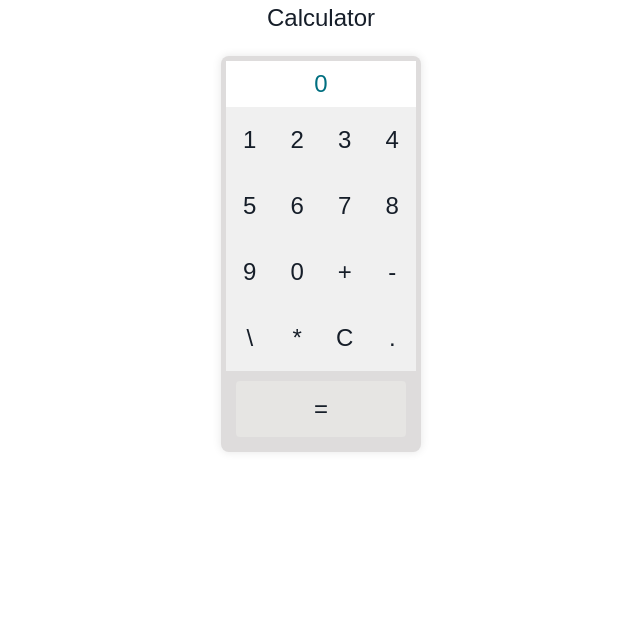
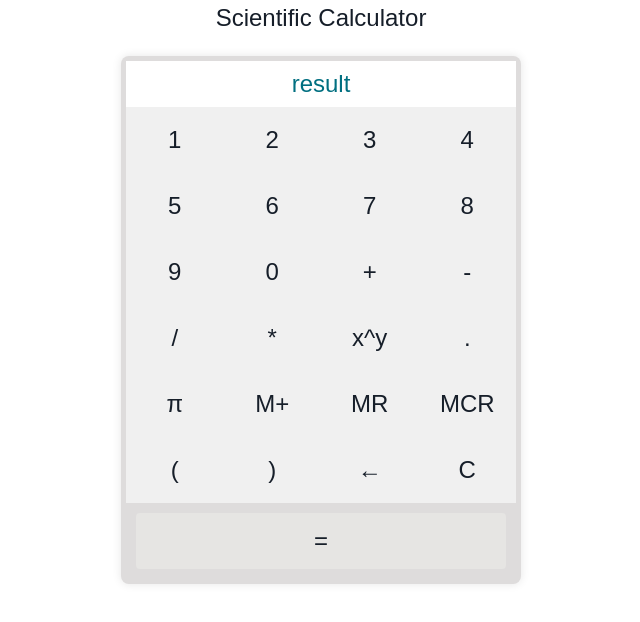
Before and after one commit to orbalmas/web_ex8, a plain HTML site: page index.html in a window 1280 px wide. Shown: the whole page, without its empty margins (319-959 px from the left). Drawn offline with nearby package versions, Linux system fonts and the light colour scheme.

Commit message:
Sat 01-27-24

```diff
--- a/index.html
+++ b/index.html
@@ -24,7 +24,7 @@
         }
         .containner{
             border-radius: 8px;
-            width: 200px; margin: 20px auto; background-color: rgb(222, 220, 220);
+            width:400px; margin: 20px auto; background-color: rgb(222, 220, 220);
             padding: 5px;
             font-family: 'Arial', sans-serif;
             box-shadow: 0 0 10px rgba(0, 0, 0, 0.1);
@@ -73,28 +73,36 @@
 <body class="dark:text-white light:text-black">
 
     <div style ="text-align: center; font-size: 24px;  font-family: 'Arial', sans-serif; color: rgb(22, 30, 41);" id="myDiv">
-        Calculator
-    <div class="containner">
-    <div class="monitor" id="monitor">0</div>
-    <div class="buttons">
-     <div class="but">1</div>
-     <div class="but">2</div>
-     <div class="but">3</div>
-     <div class="but">4</div>
-     <div class="but">5</div>
-     <div class="but">6</div>
-     <div class="but">7</div>
-     <div class="but">8</div>
-     <div class="but">9</div>
-     <div class="but">0</div>
-     <div class="but">+</div>
-     <div class="but">-</div>
-     <div class="but">\</div>
-     <div class="but">*</div>
-     <div class="but">C</div>
-     <div class="but">.</div>
+        Scientific Calculator
+     <div class="containner">
+     <div class="monitor" id="monitor">result</div>
+     <div class="buttons">
+     <div class="but" onclick="appendNumber(1)">1</div>
+     <div class="but" onclick="appendNumber(2)">2</div>
+     <div class="but" onclick="appendNumber(3)">3</div>
+     <div class="but" onclick="appendNumber(4)">4</div>
+     <div class="but" onclick="appendNumber(5)">5</div>
+     <div class="but" onclick="appendNumber(6)">6</div>
+     <div class="but" onclick="appendNumber(7)">7</div>
+     <div class="but" onclick="appendNumber(8)">8</div>
+     <div class="but" onclick="appendNumber(9)">9</div>
+     <div class="but" onclick="appendNumber(0)">0</div>
+     <div class="but" onclick="appendSymbol('+')">+</div>
+     <div class="but" onclick="appendSymbol('-')">-</div>
+     <div class="but" onclick="appendSymbol('/')">/</div>
+     <div class="but" onclick="appendSymbol('*')" >*</div>
+     <div class="but" onclick="startPower()">x^y</div>
+     <div class="but" onclick="appendSymbol('.')">.</div>
+     <div class="but" onclick="appendPi()">π</div>
+     <div class="but" onclick="storeInMemory()">M+</div>
+     <div class="but" onclick="retrieveFromMemory()">MR</div>
+     <div class="but" onclick="onclick=clearMemory()">MCR</div>
+     <div class="but" onclick="appendSymbol('&lpar;')">&#40;</div>
+     <div class="but" onclick="appendSymbol('&rpar;')">&#41;</div>
+     <div class="but" onclick="deleteLast()">←</div>
+     <div class="but" onclick="clearDisplay()">C</div>
      </div>
-     <div class="result">=</div>
+     <div class="result" onclick="calculate()">=</div>
     </div>
 
     <script>
@@ -103,23 +111,75 @@
             border: true // app border in the MTW page
         }
 
-        ///////////////////////////////////////////////////////
-        // implement this functions in order to use private API
-        const sendPrivateApiRequest = async () => {
-            // your code here:
-            // sendRequestToParent({ cat: 'getAssets' })
+        let monitor = document.getElementById('monitor');
+        let currentInput = '';
+        let memory = 0;
+
+        function appendNumber(number) {
+            currentInput += number;
+            updateDisplay();
         }
 
-        const acceptPrivateApiResponse = async (data) => {
-            // process received data here:
-            // console.log(data)
+        function appendSymbol(symbol) {
+            currentInput += symbol;
+            updateDisplay();
         }
 
-        // use this in order to send on document load
-        document.addEventListener('DOMContentLoaded', () => {
-            // your code here:
-            //sendRequestToParent({ method: 'getAssets' })
-        })
+        function appendFunction(func) {
+            currentInput += func.name + '(';
+            updateDisplay();
+        }
+
+        function clearDisplay() {
+            currentInput = '';
+            updateDisplay();
+        }
+
+        function deleteLast() {
+            currentInput = currentInput.slice(0, -1);
+            updateDisplay();
+        }
+
+        function calculate() {
+            try {
+                currentInput = new Function('return ' + currentInput)();
+                updateDisplay();
+            } catch (error) {
+                monitor .innerHTML = 'Error';
+            }
+        }
+
+        function evaluateExpression(expression) {
+            return Function('"use strict";return (' + expression + ')')();
+        }
+
+        function updateDisplay() {
+            monitor.innerHTML = currentInput || '0';
+        }
+
+        function startPower() {
+        currentInput += '**';
+        updateDisplay();
+        }
+
+        function appendPi() {
+            currentInput += 'Math.PI';
+            updateDisplay();
+        }
+        function storeInMemory() {
+            try {
+                memory += evaluateExpression(currentInput);
+            } catch (error) {
+                display.innerHTML = 'Error';
+            }
+        }
+        function retrieveFromMemory() {
+            currentInput += memory;
+            updateDisplay();
+        }
+        function clearMemory() {
+            memory = 0;
+        }
 
     </script>
     <script src="https://orbalmas.github.io/WebTech2024/"></script>
```
Also changed, not shown: ex1.html (+99 -42 lines).
